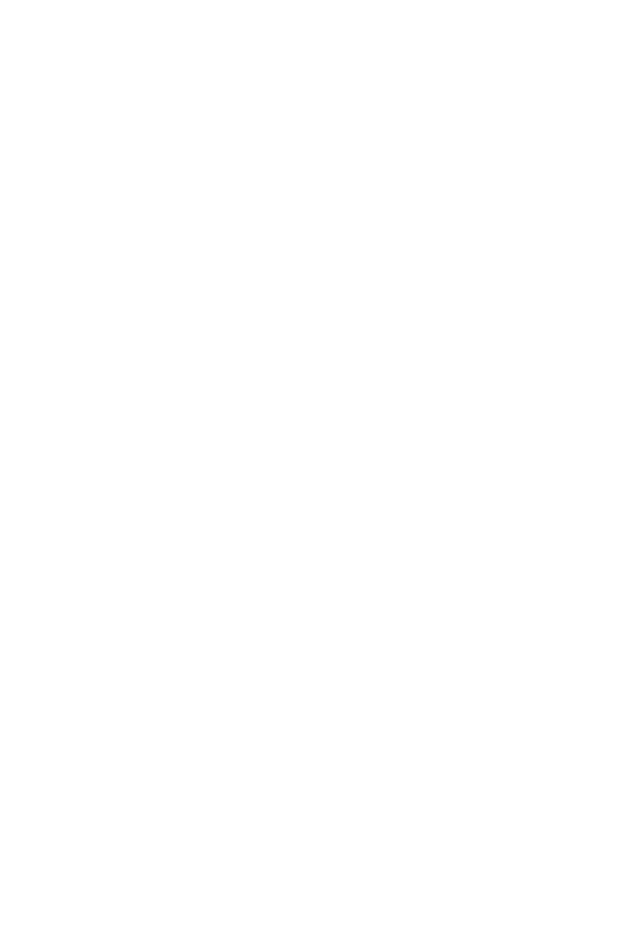
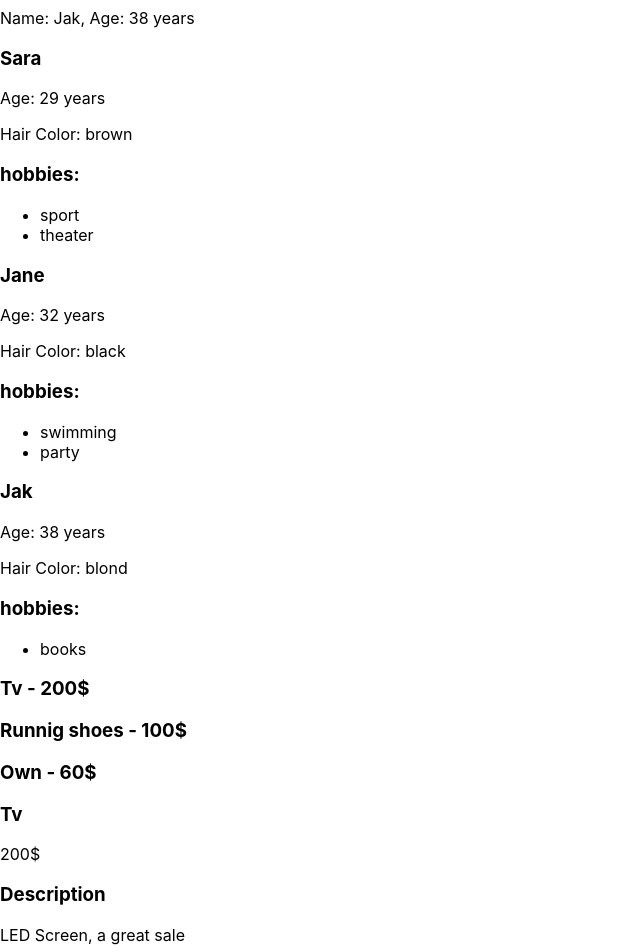
Before and after one commit to TahereGmi/react-design-patterns, a React (Create React App) app: page / in a window 1280 px wide. Shown: the part 80-1032 px from the top of the page, without its empty margins (0-640 px from the left). Before the commit the page ends 800 px from the top, so only its background shows below. Built offline with nearby package versions, Linux system fonts and the light colour scheme.

Commit message:
Lists and list items

```diff
--- a/src/App.js
+++ b/src/App.js
@@ -1,21 +1,71 @@
-import { SplitScreen } from "./SplitScreen";
+import { RegularList } from "./RegularList";
+import { SmallPersonListItem } from "./people/SmallPersonListItem";
+import { LargePersonListItem } from "./people/LargePersonListItem";
+import { SmallProductsListItem } from "./products/SmallProductsListItem";
+import { LargeProductsListItem } from "./products/LargeProductsListItem";
 
-const LeftHandComponent = ({ name }) => {
-  return <h1 style={{ backgroundColor: "green" }}>{name} !</h1>
-}
+const people = [{
+  name: 'Sara',
+  age: '29',
+  hairColor: 'brown',
+  hobbies: ['sport', 'theater']
+},
+{
+  name: 'Jane',
+  age: '32',
+  hairColor: 'black',
+  hobbies: ['swimming', 'party']
+},
+{
+  name: 'Jak',
+  age: '38',
+  hairColor: 'blond',
+  hobbies: [, 'books']
+}]
 
-const RightHandComponent = ({ massege }) => {
-  return <p style={{ backgroundColor: "red" }}>{massege} !</p>
-}
+const products = [{
+  name: 'Tv',
+  price: '200$',
+  description: 'LED Screen, a great sale',
+  rating: 4.5
+},
+{
+  name: 'Runnig shoes',
+  price: '100$',
+  description: 'Amazing running experience!',
+  rating: 4.2
+},
+{
+  name: 'Own',
+  price: '60$',
+  description: 'Cooking problems finished! Be your own chef!',
+  rating: 3.8
+}]
 
 function App() {
   return (
-    <SplitScreen
-      leftWeight={1}
-      rightWeight={1}>
-        <LeftHandComponent name="Shaun" />
-        <RightHandComponent massege="Hello" />
-    </SplitScreen>
+    <>
+      <RegularList
+        items={people}
+        resourceName="person"
+        itemComponent={SmallPersonListItem}
+      />
+      <RegularList
+        items={people}
+        resourceName="person"
+        itemComponent={LargePersonListItem}
+      />
+      <RegularList
+        items={products}
+        resourceName="product"
+        itemComponent={SmallProductsListItem}
+      />
+       <RegularList
+        items={products}
+        resourceName="product"
+        itemComponent={LargeProductsListItem}
+      />
+    </>
   );
 }
 
--- /dev/null
+++ b/src/RegularList.js
@@ -0,0 +1,13 @@
+export const RegularList = ({
+    items,
+    resourceName,
+    itemComponent: ItemComponent
+}) => {
+    return (
+        <>
+            {items.map((item, i) => (
+                <ItemComponent key={i} {...{ [resourceName] : item }}/>
+            ))}
+        </>
+    )
+}
--- /dev/null
+++ b/src/people/LargePersonListItem.js
@@ -0,0 +1,17 @@
+export const LargePersonListItem = ({ person }) => {
+    const { name, age, hairColor, hobbies } = person
+
+    return (
+        <>
+        <h3>{name}</h3>
+        <p>Age: {age} years</p>
+        <p>Hair Color: {hairColor}</p>
+        <h3>hobbies: </h3>
+        <ul>
+            {hobbies.map((hobby) =>{
+                return <li key={hobby} >{hobby}</li>
+            })}
+        </ul>
+        </>
+    )
+}
--- /dev/null
+++ b/src/people/SmallPersonListItem.js
@@ -0,0 +1,7 @@
+export const SmallPersonListItem = ({ person }) => {
+    const { name, age } = person
+
+    return (
+        <p>Name: {name}, Age: {age} years</p>
+    )
+}
--- /dev/null
+++ b/src/products/LargeProductsListItem.js
@@ -0,0 +1,13 @@
+export const LargeProductsListItem = ({ product }) => {
+    const { name, price, description, rating } = product
+
+    return (
+        <>
+            <h3>{name}</h3>
+            <p>{price}</p>
+            <h3>Description</h3>
+            <p>{description}</p>
+            <p>Average rating: {rating}</p>
+        </>
+    )
+}
--- /dev/null
+++ b/src/products/SmallProductsListItem.js
@@ -0,0 +1,7 @@
+export const SmallProductsListItem = ({ product }) => {
+    const { name, price } = product
+
+    return (
+        <h3>{name} - {price}</h3>
+    )
+}
```
Also changed, not shown: src/App-1.js (added, +60 -0 lines).
